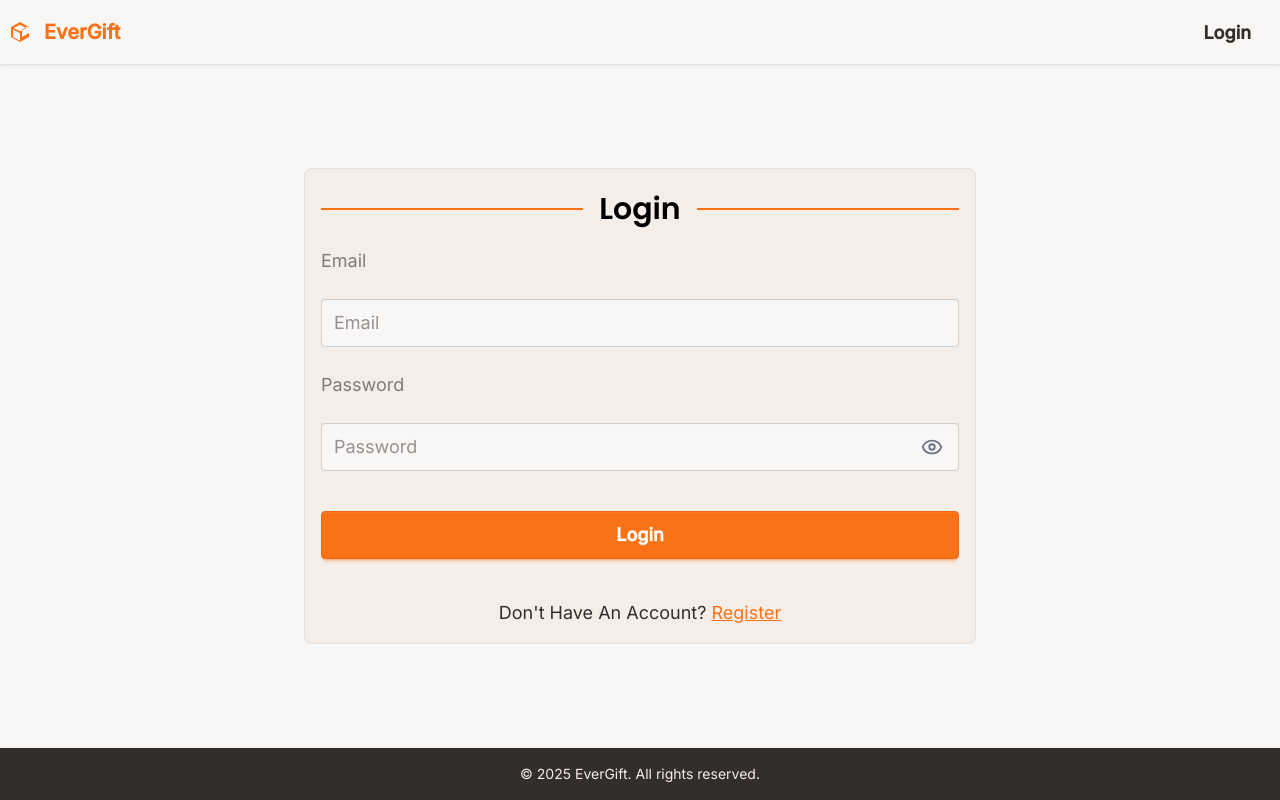
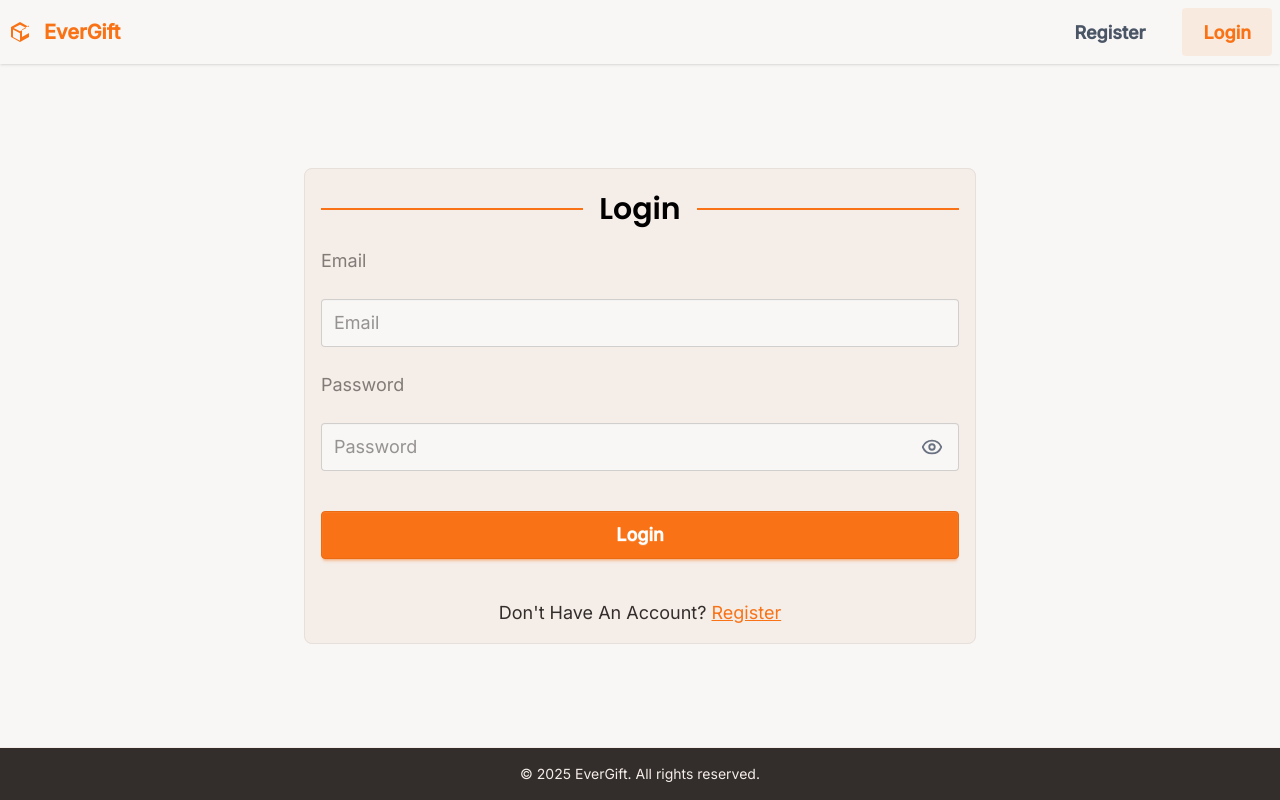
Before and after one commit to SergiiBzn/EverGift-frontend, a React (Vite) app: page /login in a window 1280 px wide. Built offline with nearby package versions, Linux system fonts and the light colour scheme; no server answers.

Commit message:
add Register in GuestMenu and change Link to Navlink to be able to use isActive props from Navlink

```diff
--- a/src/components/GuestMenu.jsx
+++ b/src/components/GuestMenu.jsx
@@ -1,10 +1,29 @@
-import { Link } from "react-router-dom";
+import { Link, NavLink } from "react-router-dom";
 const GuestMenu = () => {
+  // NavLink from react-router gives us the isActive prop
   return (
-    <div className="flex-none">
-      <Link to="/login" className="btn btn-lg btn-ghost ">
+    <div className="flex-none space-x-4">
+      <NavLink
+        to="/register"
+        className={({ isActive }) =>
+          `btn btn-lg btn-ghost ${
+            isActive ? "bg-primary/10 text-primary" : "text-gray-600"
+          }`
+        }
+      >
+        Register
+      </NavLink>
+
+      <NavLink
+        to="/login"
+        className={({ isActive }) =>
+          `btn btn-lg btn-ghost ${
+            isActive ? "bg-primary/10 text-primary" : "text-gray-600"
+          }`
+        }
+      >
         Login
-      </Link>
+      </NavLink>
     </div>
   );
 };
```
